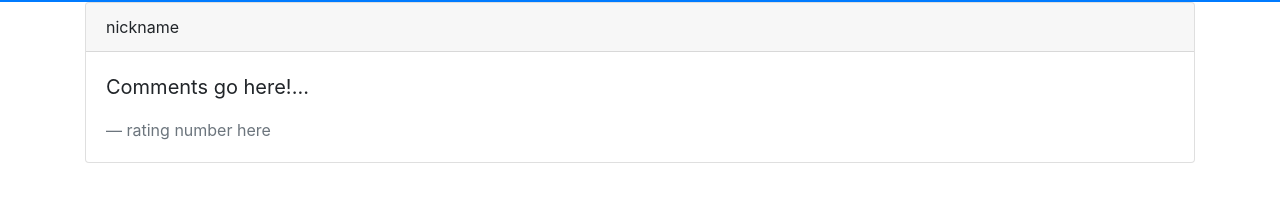
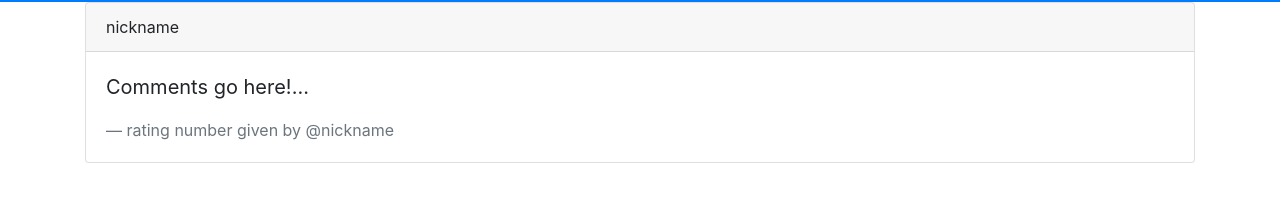
Before and after one commit to FultonG/CEN4010, a React (Create React App) app in the folder client/: page /CommentsForm in a window 1280 px wide. Shown: the part 72-280 px from the top of the page. Built offline with nearby package versions, Linux system fonts and the light colour scheme.

Commit message:
working on UI CommentsForm

```diff
--- a/client/src/components/book_management/CommentsForm.js
+++ b/client/src/components/book_management/CommentsForm.js
@@ -13,7 +13,7 @@ function CommentsForm(props) {
                 <div class="card-body">
                   <blockquote class="blockquote mb-0">
                     <p>Comments go here!...</p>
-                    <footer class="blockquote-footer">rating number here</footer>
+                    <footer class="blockquote-footer">rating number given by @nickname</footer>
                   </blockquote>
                 </div>
               </div>
```
